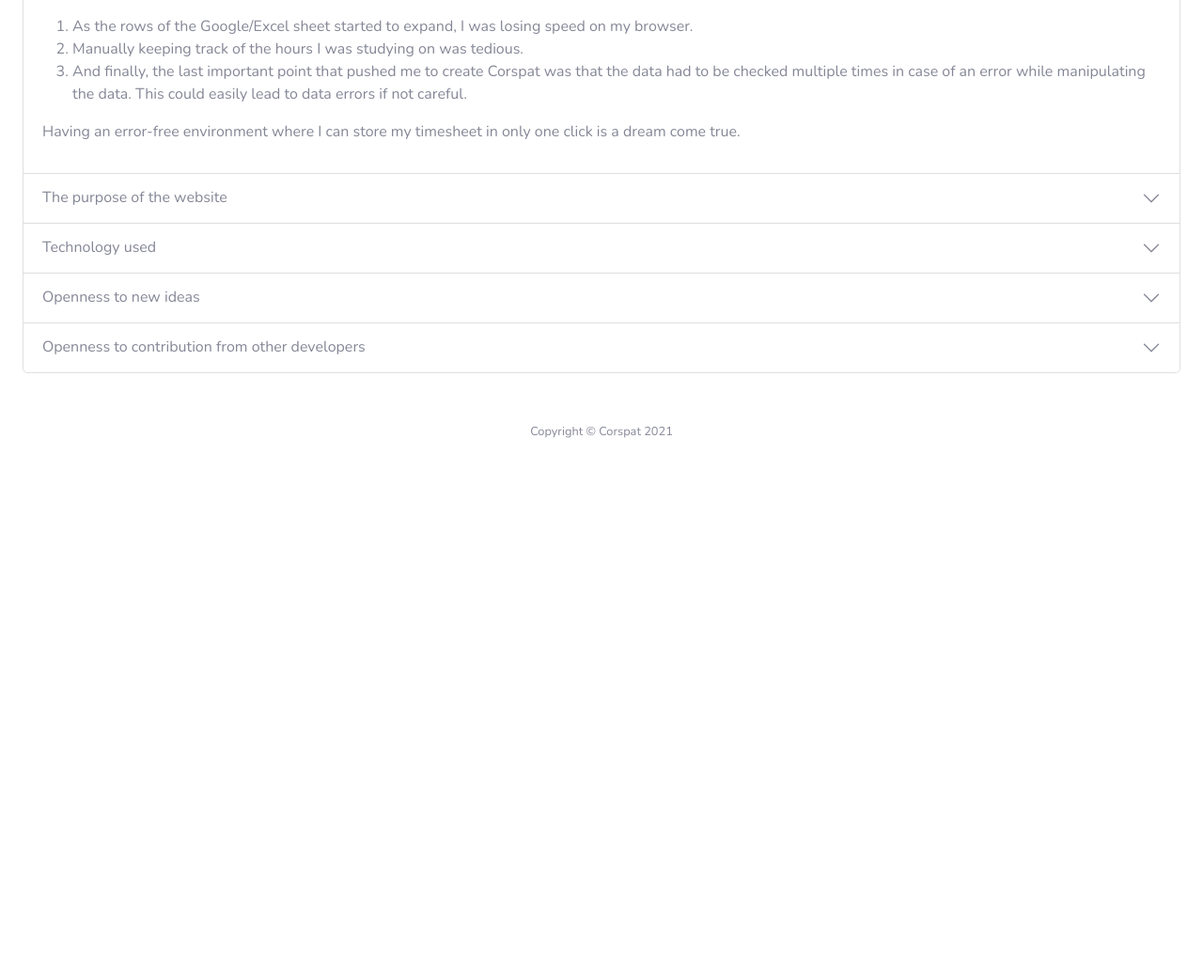
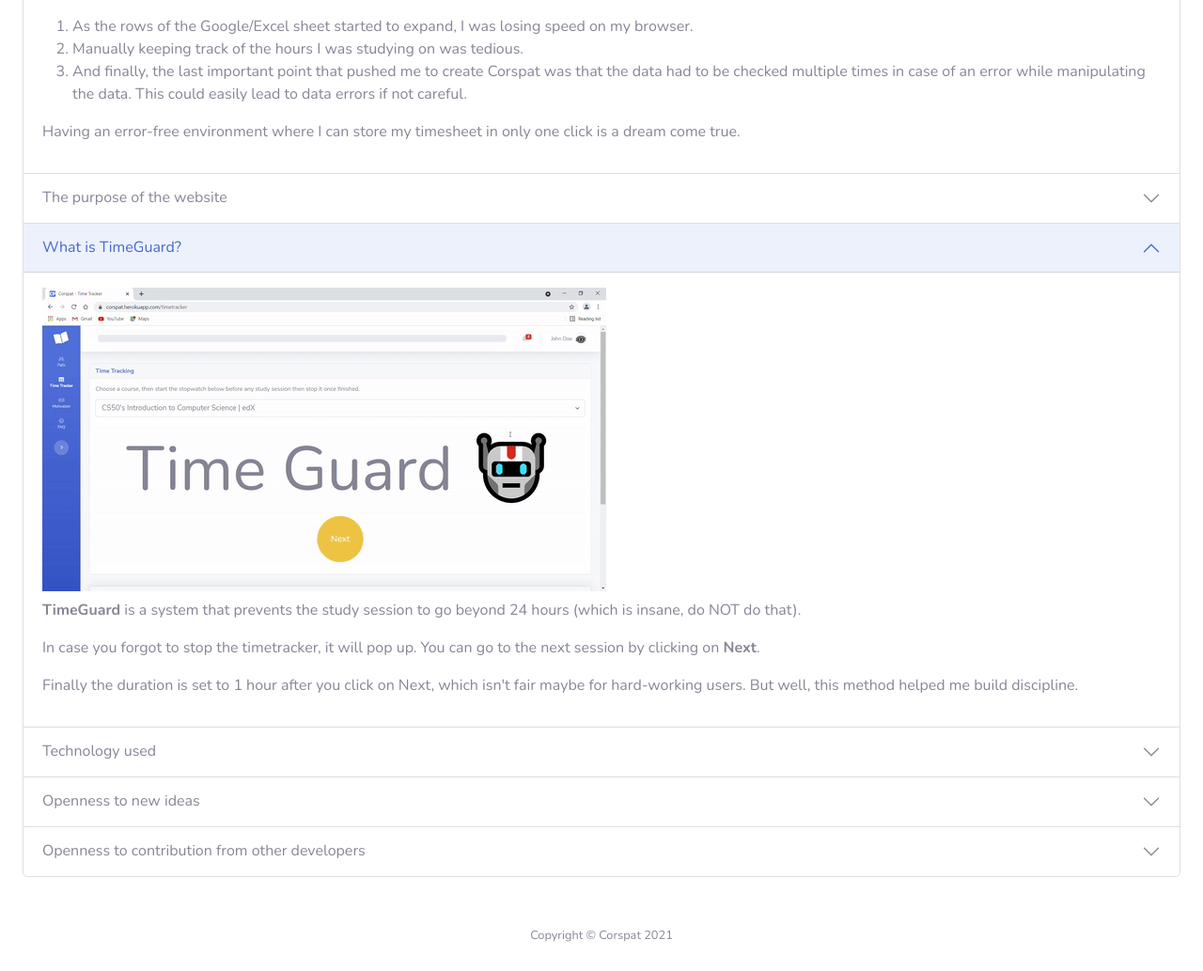
Before and after one commit to codrlabs/corspat, a Python web app: template app/templates/faq.html in a window 1280 px wide. Shown: the part 594-1627 px from the top of the page at 94% size. Before the commit the page ends 1060 px from the top, so only its background shows below. Run offline with Jinja, Linux system fonts and the light colour scheme; the template is opened without the code that fills it, so the values that code supplies are empty; some libraries are stand-ins or nearby versions.

Commit message:
Update faq.html
'What is TimeGuard?' added to FAQ.

```diff
--- a/app/templates/faq.html
+++ b/app/templates/faq.html
@@ -7,6 +7,7 @@
 {% block main %}
 <h3 class="mb-4">Frequently Asked Questions</h3>
 <div class="accordion mb-4" id="accordionFAQ">
+
     <div class="accordion-item">
         <h2 class="accordion-header" id="headingOne">
             <button class="accordion-button" type="button" data-bs-toggle="collapse" data-bs-target="#collapseOne"
@@ -45,6 +46,7 @@
             </div>
         </div>
     </div>
+
     <div class="accordion-item">
         <h2 class="accordion-header" id="headingTwo">
             <button class="accordion-button collapsed" type="button" data-bs-toggle="collapse"
@@ -72,14 +74,40 @@
             </div>
         </div>
     </div>
+
     <div class="accordion-item">
         <h2 class="accordion-header" id="headingThree">
+            <button class="accordion-button" type="button" data-bs-toggle="collapse" data-bs-target="#collapseThree"
+                aria-expanded="true" aria-controls="collapseThree">
+                What is TimeGuard?
+            </button>
+        </h2>
+        <div id="collapseThree" class="accordion-collapse collapse show" aria-labelledby="headingThree"
+            data-bs-parent="#accordionFAQ">
+            <div class="accordion-body">
+
+                <img class="mb-2" src="/static/assets/img/faq/timeguard_example.gif" alt="The process of hell"><br />
+                <p>
+                    <strong>TimeGuard</strong> is a system that prevents the study session to go beyond 24 hours (which is insane, do NOT do that).</p>
+                <p>
+                    In case you forgot to stop the timetracker, it will pop up. You can go to the next session by clicking on <strong>Next</strong>.</p>
+
+                <p>
+                    Finally the duration is set to 1 hour after you click on Next, which isn't fair maybe for hard-working users.
+                    But well, this method helped me build discipline.
+                </p>
+            </div>
+        </div>
+    </div>
+
+    <div class="accordion-item">
+        <h2 class="accordion-header" id="headingFour">
             <button class="accordion-button collapsed" type="button" data-bs-toggle="collapse"
-                data-bs-target="#collapseThree" aria-expanded="false" aria-controls="collapseThree">
+                data-bs-target="#collapseFour" aria-expanded="false" aria-controls="collapseFour">
                 Technology used
             </button>
         </h2>
-        <div id="collapseThree" class="accordion-collapse collapse" aria-labelledby="headingThree"
+        <div id="collapseFour" class="accordion-collapse collapse" aria-labelledby="headingFour"
             data-bs-parent="#accordionFAQ">
             <div class="accordion-body">
                 <p>
@@ -89,14 +117,15 @@
             </div>
         </div>
     </div>
+
     <div class="accordion-item">
-        <h2 class="accordion-header" id="headingFour">
+        <h2 class="accordion-header" id="headingFive">
             <button class="accordion-button collapsed" type="button" data-bs-toggle="collapse"
-                data-bs-target="#collapseFour" aria-expanded="false" aria-controls="collapseFour">
+                data-bs-target="#collapseFive" aria-expanded="false" aria-controls="collapseFive">
                 Openness to new ideas
             </button>
         </h2>
-        <div id="collapseFour" class="accordion-collapse collapse" aria-labelledby="headingFour"
+        <div id="collapseFive" class="accordion-collapse collapse" aria-labelledby="headingFive"
             data-bs-parent="#accordionFAQ">
             <div class="accordion-body">
                 <p>
@@ -106,14 +135,15 @@
             </div>
         </div>
     </div>
+
     <div class="accordion-item">
-        <h2 class="accordion-header" id="headingFive">
+        <h2 class="accordion-header" id="headingSix">
             <button class="accordion-button collapsed" type="button" data-bs-toggle="collapse"
-                data-bs-target="#collapseFive" aria-expanded="false" aria-controls="collapseFive">
+                data-bs-target="#collapseSix" aria-expanded="false" aria-controls="collapseSix">
                 Openness to contribution from other developers
             </button>
         </h2>
-        <div id="collapseFive" class="accordion-collapse collapse" aria-labelledby="headingFive"
+        <div id="collapseSix" class="accordion-collapse collapse" aria-labelledby="headingSix"
             data-bs-parent="#accordionFAQ">
             <div class="accordion-body">
                 <p>
```
